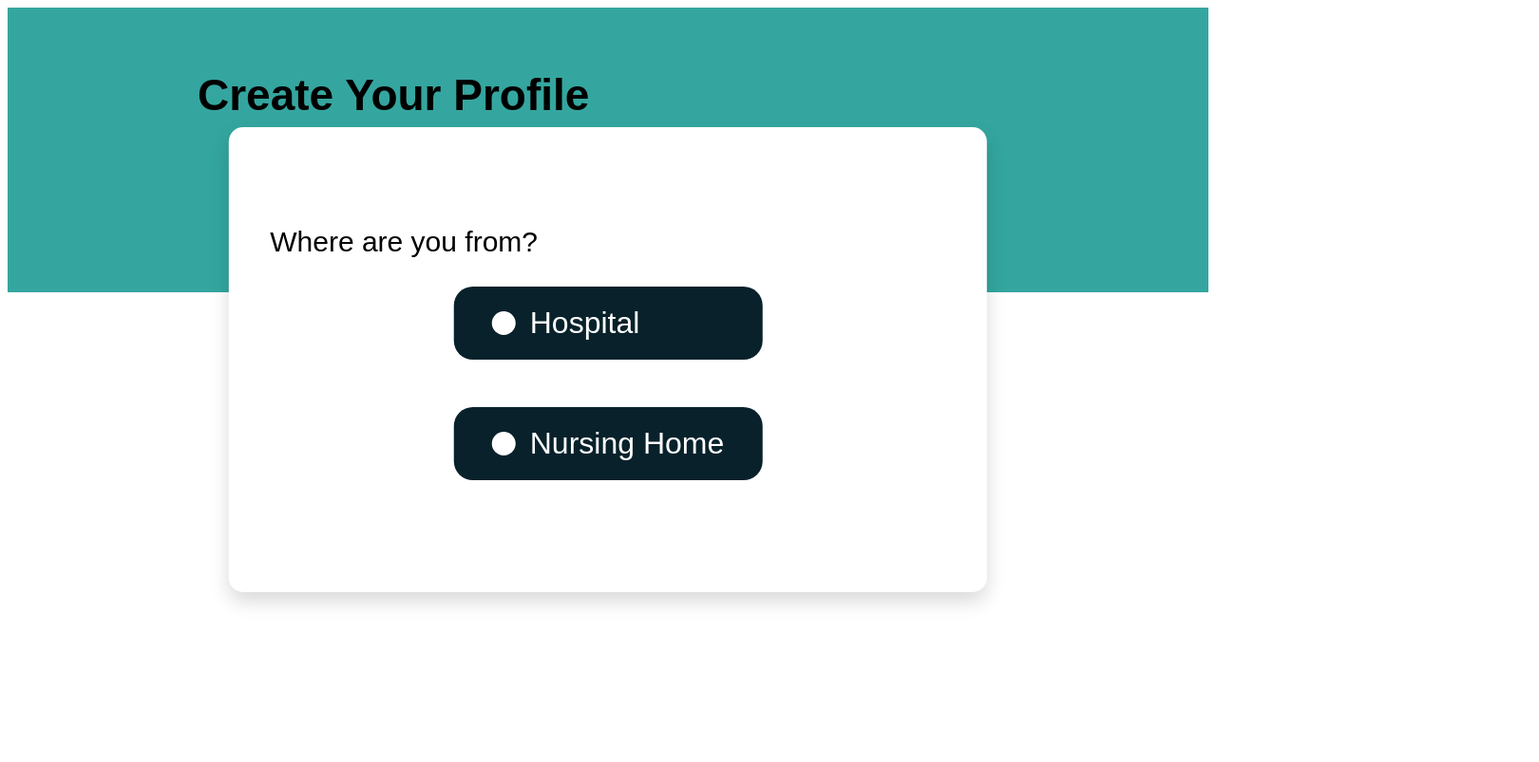
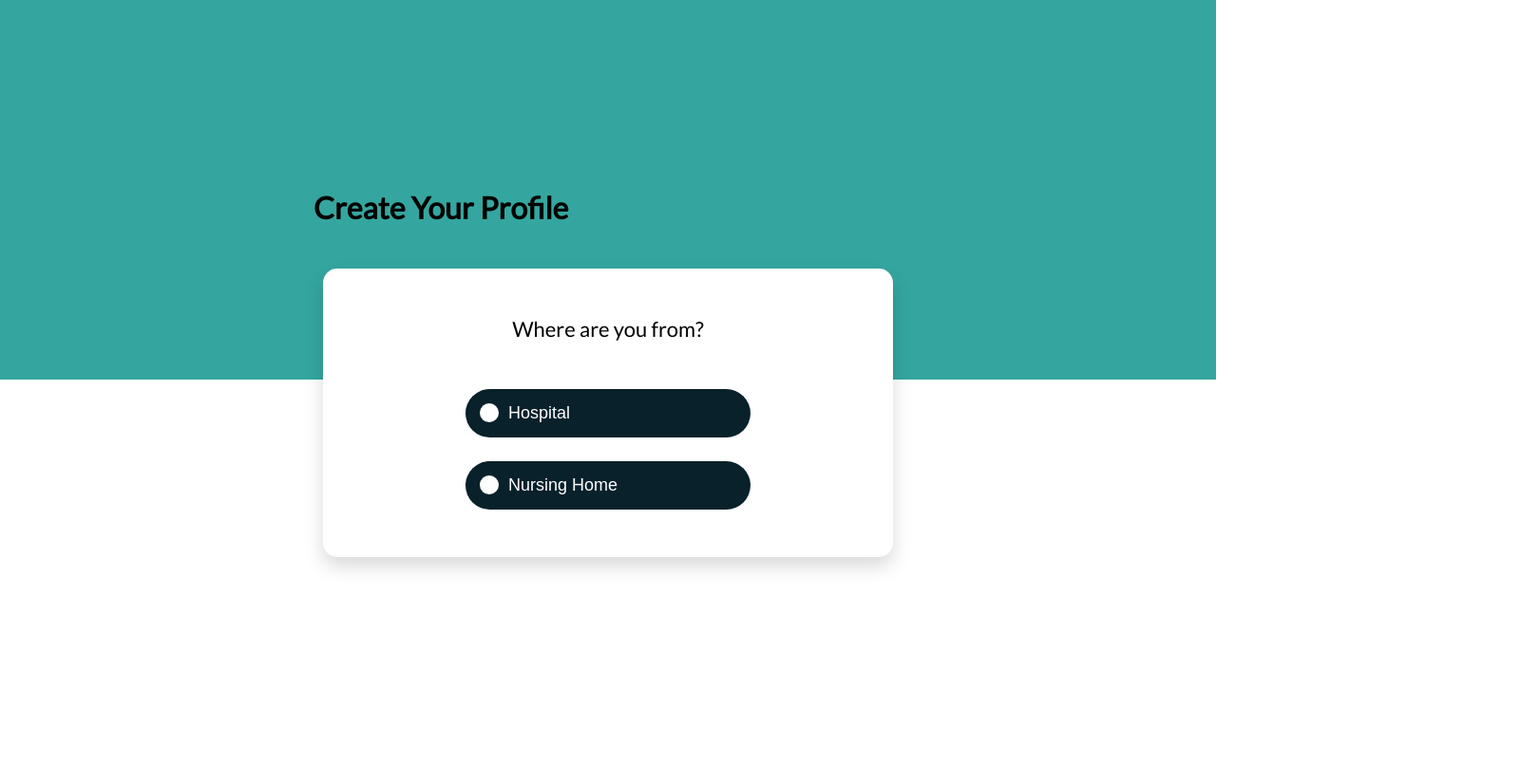
Before and after one commit to winniehhy/Medilink, a plain HTML site: page signup.html in a window 1280 px wide. Shown: the whole page at 95% size, 1620 px wide, since content can reach past the window. Drawn offline with Linux system fonts and the light colour scheme; a web font is replaced by a local one.

Commit message:
Fix alignment on diff screen sizes

```diff
--- a/signup.html
+++ b/signup.html
@@ -1,100 +1,150 @@
+
 <!DOCTYPE html>
 <html lang="en">
 <head>
 	<meta charset="UTF-8">
 	<meta name="viewport" content="width=device-width, initial-scale=1.0">
 	<link href="https://fonts.googleapis.com/css2?family=Lato&display=swap" rel="stylesheet">
-    <link href="https://fonts.googleapis.com/css2?family=Iter+Tools&display=swap" rel="stylesheet">
 	<title>Sign Up Page</title>
 	<style>
 		body {
 			background-color: white;
 			color: black;
 			text-align: center;
-            padding: 20px;
-            position: relative;
+			padding: 0;
+			margin: 0;
+			font-family: 'Lato', sans-serif;
+			display: flex;
+			justify-content: center;
+			align-items: center;
 			height: 100vh;
+			flex-direction: column;
 		}
+
 		.top-rectangle {
 			width: 100%;
-            height: 300px;
+			height: 50%;
 			background-color: #34a69f;
 			position: absolute;
 			top: 0;
 			left: 0;
+			z-index: -1;
 		}
+
+		.bottom-rectangle {
+			width: 100%;
+			height: 50%;
+			background-color: white;
+			position: absolute;
+			bottom: 0;
+			left: 0;
+			z-index: -1;
+		}
+
 		.middle-rectangle {
-            width: 60%;
-            height: 450px;
-            padding: 20px;
+			width: 90%;
+			max-width: 500px;
 			background-color: white;
 			border-radius: 15px;
-            position: absolute;
-            top: 50%;
-            left: 50%;
-            transform: translate(-50%, -60%);
+			padding: 50px;
 			box-shadow: 0 10px 20px rgba(0, 0, 0, 0.15);
+			text-align: center;
+			position: relative;
 		}
 
-        .top-left-text {
+		.header {
+			display: flex;
+			align-items: center;
+			justify-content: center;
+			position: relative;
+			width: 100%;
+		}
+
+		.back-arrow {
+			font-size: 22px;
+			cursor: pointer;
 			position: absolute;
-            top: 65px;
-            left: 200px;
-            font-size: 46px;
+			left: 10px;
+		}
+
+		.title {
+			position: relative;
+			font-size: 2.0rem;
+			font-family: 'Lato', sans-serif;
+			color: black;
+			padding: 5px 10px;
+			border-radius: 5px;
 			font-weight: bold;
-            font-family: 'Iter', sans-serif;
+			text-align: left;
+			width: 100%;
+			margin-top: 20px;
 		}
-		.middle-rectangle-text {
-			position: absolute;
-			top: 230px;
-			left: 33%;
-			transform: translateX(-50%);
-			font-size: 30px;
-			/* font-style: italic; */
-			font-family: 'Iter', sans-serif;
+
+		.title-container {
+			position: relative;
+			top: -5%;
+			left: 25%;
+			width: 100%;
+			text-align: left;
 		}
+
+		.subtitle {
+			font-size: 22px;
+			margin: 0;
+			flex-grow: 1;
+			text-align: center;
+		}
+
 		.button-container {
 			display: flex;
-            align-items: flex-start;
-            justify-content: flex-start;
-            position: absolute;
-            top: 35%;
-            left: 50%;
-            transform: translateX(-50%);
 			flex-direction: column;
-            gap: 50px;
+			gap: 25px;
+			margin-top: 50px;
 		}
+
 		.button {
 			display: flex;
 			align-items: center;
 			justify-content: flex-start;
 			background-color: #08212b;
 			color: white;
-            font-size: 32px;
-            padding: 20px 40px;
+			font-size: 18px;
+			padding: 15px;
 			border: none;
-            border-radius: 20px;
+			border-radius: 30px;
 			cursor: pointer;
 			width: 100%;
+			max-width: 300px;
+			margin: 0 auto;
+			text-align: left;
 		}
+
 		.circle {
-            width: 25px;
-            height: 25px;
+			width: 20px;
+			height: 20px;
 			border-radius: 50%;
 			background-color: white;
-            margin-right: 15px;
+			margin-right: 10px;
 		}
+
 		.button:hover {
-            background-color:#154a5f;
+			background-color: #154a5f;
+		}
+
+		.back-arrow:hover {
+			color: aquamarine;
 		}
 	</style>
 </head>
 <body>
 	<div class="top-rectangle"></div>
-    <div class="top-left-text">Create Your Profile</div>
-    <div class="middle-rectangle"></div>
-    <div class="middle-rectangle-text">Where are you from?</div>
-
+	<div class="title-container">
+		<div class="title">Create Your Profile</div>
+	</div>
+	<div class="middle-rectangle">
+		<div class="header">
+			<div class="subtitle">Where are you from?</div>
+		</div>
 		<div class="button-container">
 			<button class="button">
 				<div class="circle"></div>
@@ -105,5 +155,7 @@
 				Nursing Home
 			</button>
 		</div>
+	</div>
+	<div class="bottom-rectangle"></div>
 </body>
 </html>
```
Lines whose indentation alone changed are shown as unchanged.
